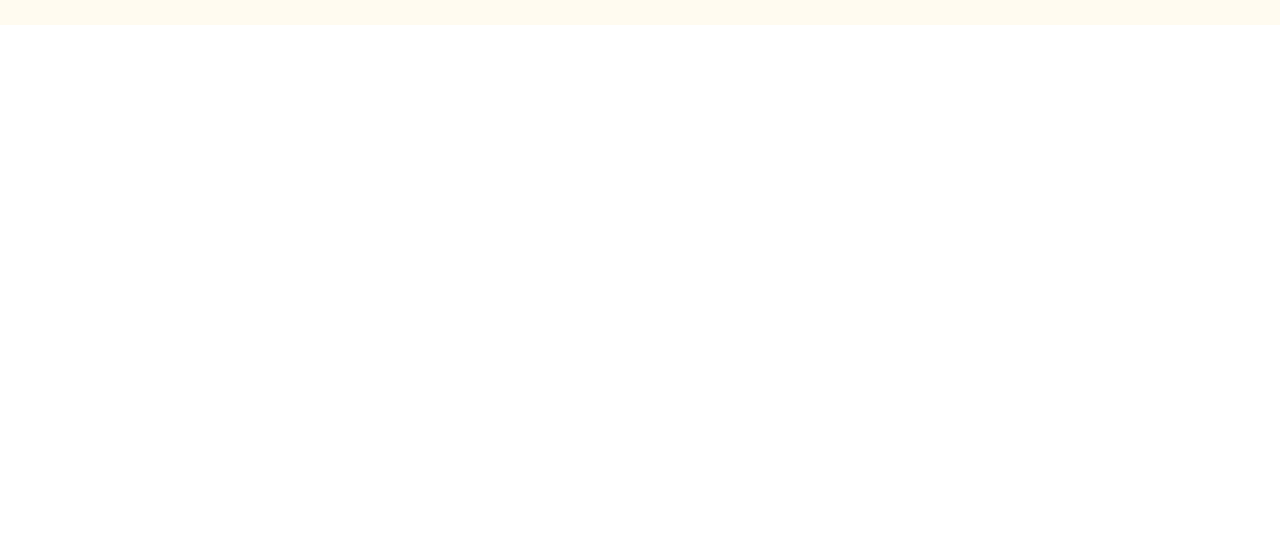
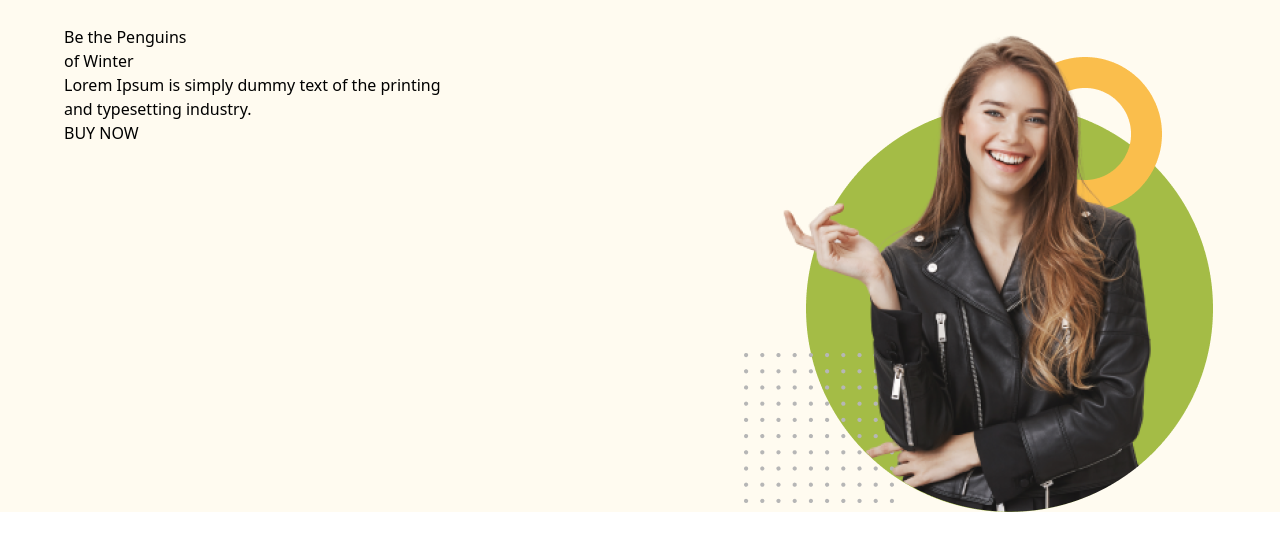
Before and after one commit to RaihanSoft/penguin-fashion-using-tailwind, a website: page src/index.html in a window 1280 px wide. Shown: the part 71-622 px from the top of the page. Drawn offline with Linux system fonts and the light colour scheme.

Commit message:
hero section added again

```diff
--- a/src/index.html
+++ b/src/index.html
@@ -10,7 +10,7 @@
 <body>
 
     <header class="max-w-[1440px] mx-auto bg-[#FFFBF0]">
-        <nav class="flex justify-between max-w-6xl mx-auto py-7 ">
+        <nav class="flex justify-between max-w-6xl mx-auto py-7">
             <div class="w-72 h-10">
                 <img class="w-full" src="/icons/logo.png" alt="">
             </div>
@@ -27,26 +27,19 @@
         <!-- hero section  -->
 
 
-        <!-- <section class="flex">
+        <section class="max-w-6xl mx-auto flex justify-between">
             <div>
-                <h1>Be the Penguins
+                <h1>Be the Penguins <br>
                     of Winter</h1>
-                <p>Lorem Ipsum is simply dummy text of the printing
+                <p>Lorem Ipsum is simply dummy text of the printing <br>
                     and typesetting industry.</p>
                 <button>BUY NOW</button>
-
             </div>
 
-            <div class="box">
+            <div>
                 <img class="" src="/images/model.png" alt="">
             </div>
-            <style>
-               .box img{
-                    height: 500px;
-                    width: 500px;
-                }
-            </style>
-        </section> -->
+        </section>
 
 
 
```
Also changed, not shown: src/output.css.
